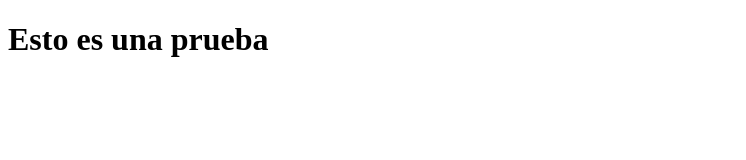
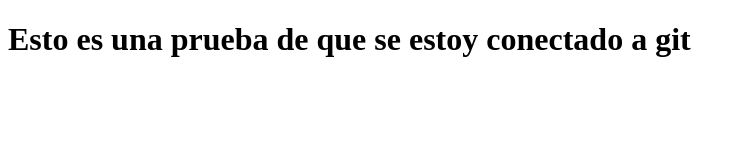
Before and after one commit to CristianO24/ProyectoDemoCursoPrework, a plain HTML site: page index.html in a window 1280 px wide. Shown: the whole page, without its empty margins (0-746 px from the left). Drawn offline with Linux system fonts and the light colour scheme.

Commit message:
Se agregan cambios al index

```diff
--- a/index.html
+++ b/index.html
@@ -7,6 +7,6 @@
     <title>Hola </title>
 </head>
 <body>
-    <h1>Esto es una prueba</h1>
+    <h1>Esto es una prueba de que se estoy conectado a git</h1>
 </body>
 </html>
```
